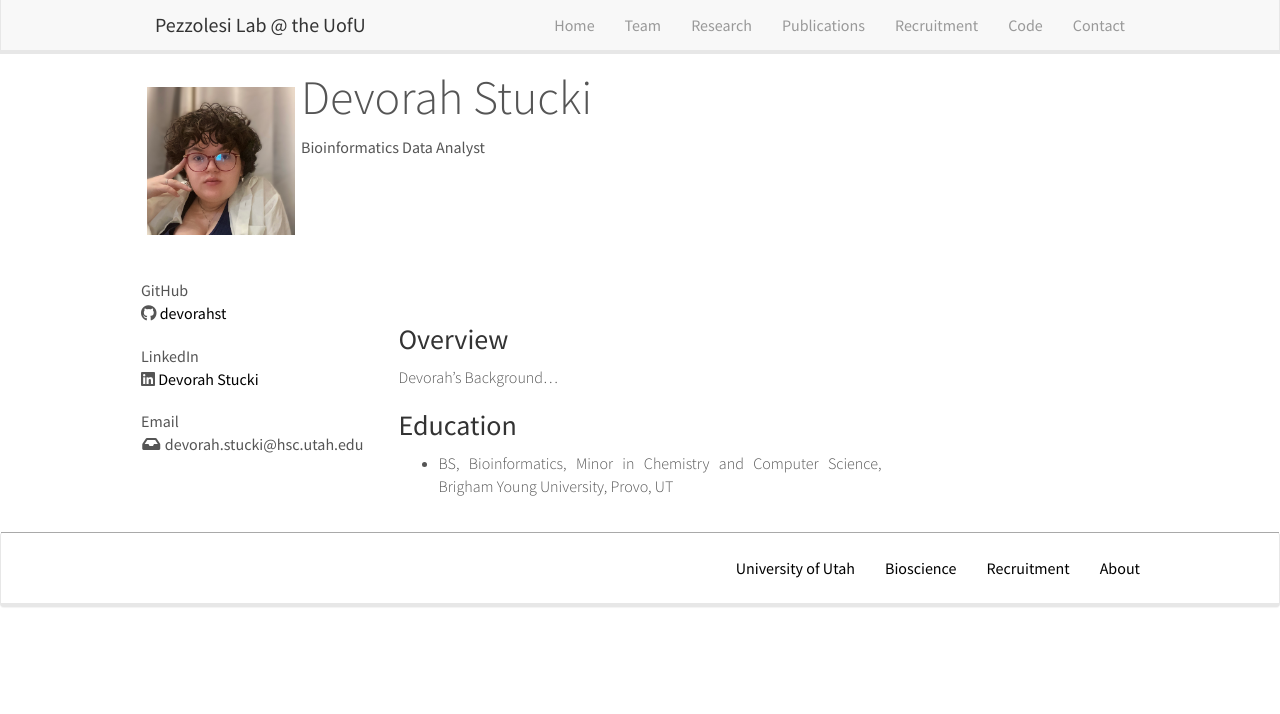
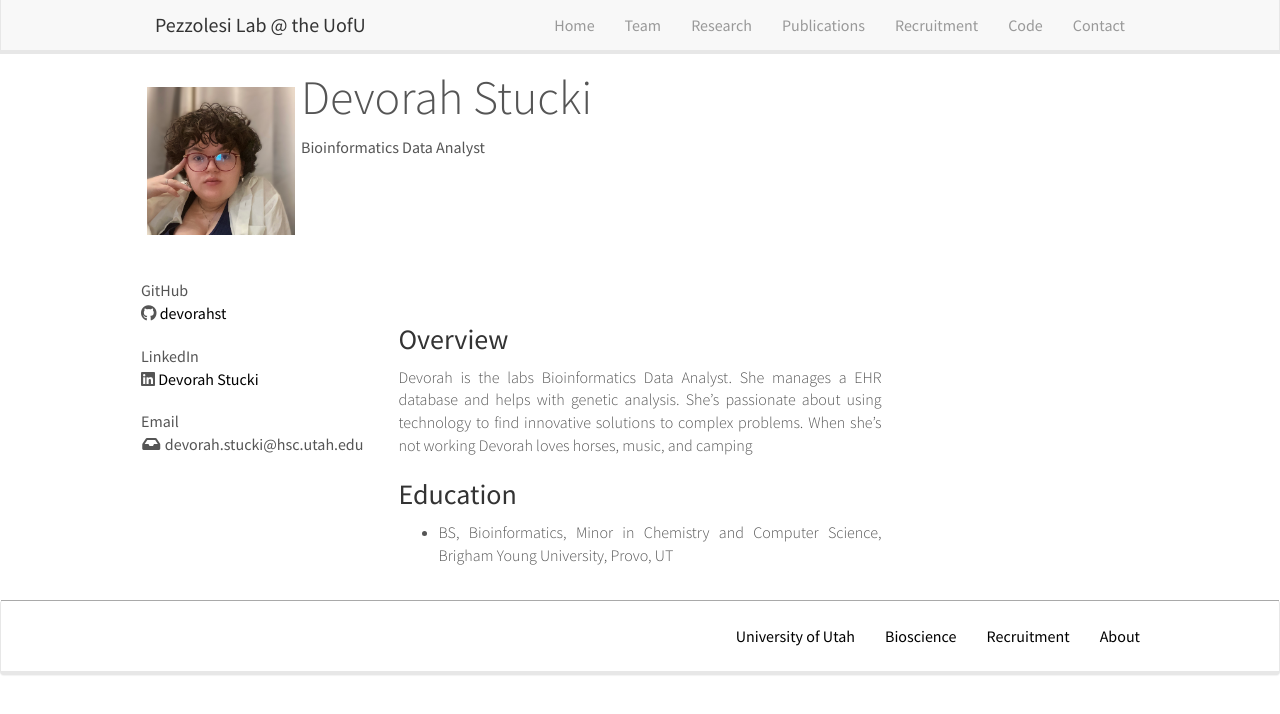
Before and after one commit to PezzolesiLab/pezzolesilab, a Jekyll site: the page built from team/devorahstucki.md, in a window 1280 px wide. Shown: the top 714 px of the page. Built offline with Jekyll 4.4.1, drawn with Linux system fonts in a browser that asks for light colours; nearby versions of some CDN libraries.

Commit message:
Update devorahstucki.md

```diff
--- a/team/devorahstucki.md
+++ b/team/devorahstucki.md
@@ -13,7 +13,8 @@ ucsf:
 ---
 
 ### Overview
-Devorah's Background...
+Devorah is the labs Bioinformatics Data Analyst. She manages a EHR database and helps with genetic analysis. She’s passionate about using technology to find innovative solutions to complex problems. When she’s not working Devorah loves horses, music, and camping
+
 
 
 ### Education
```
